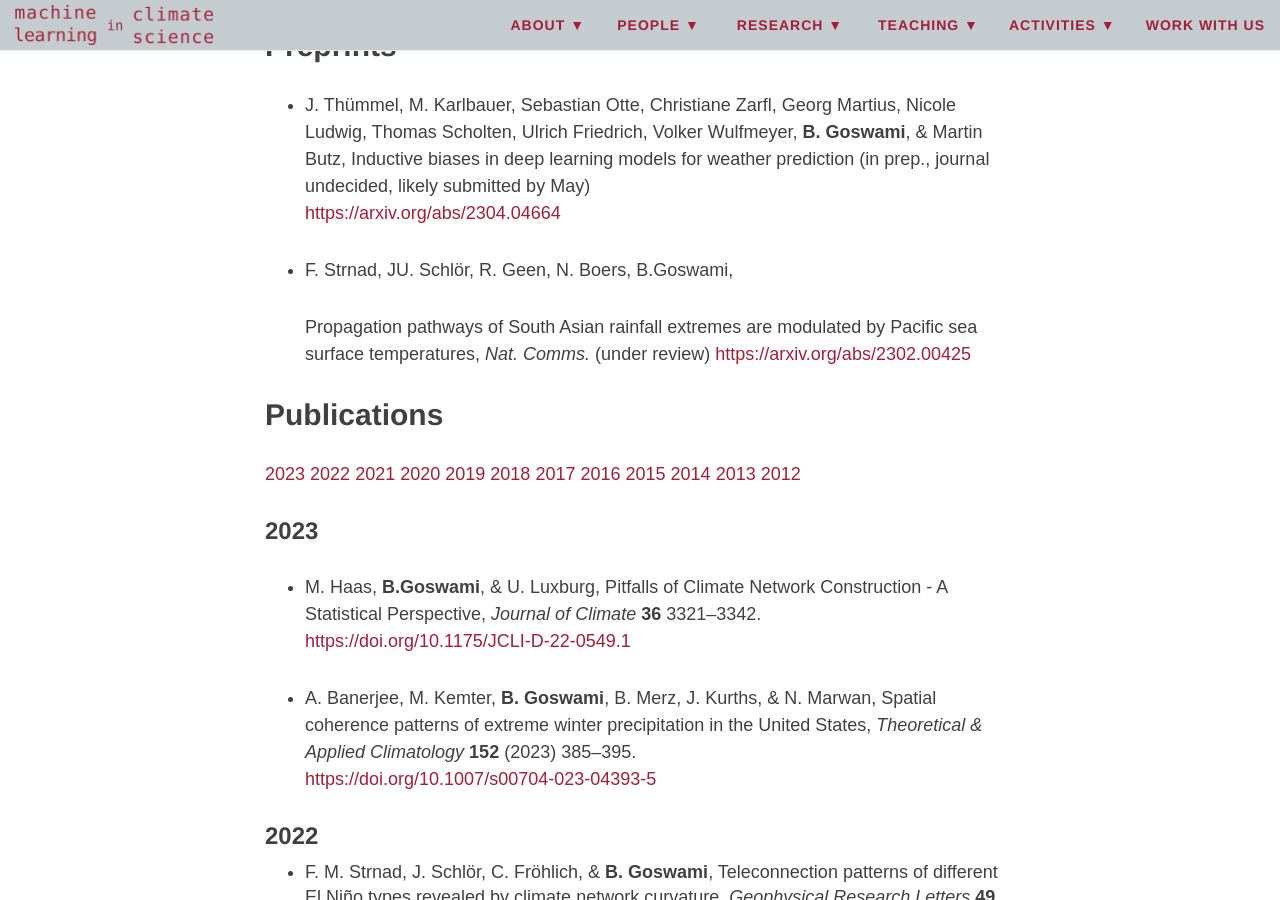
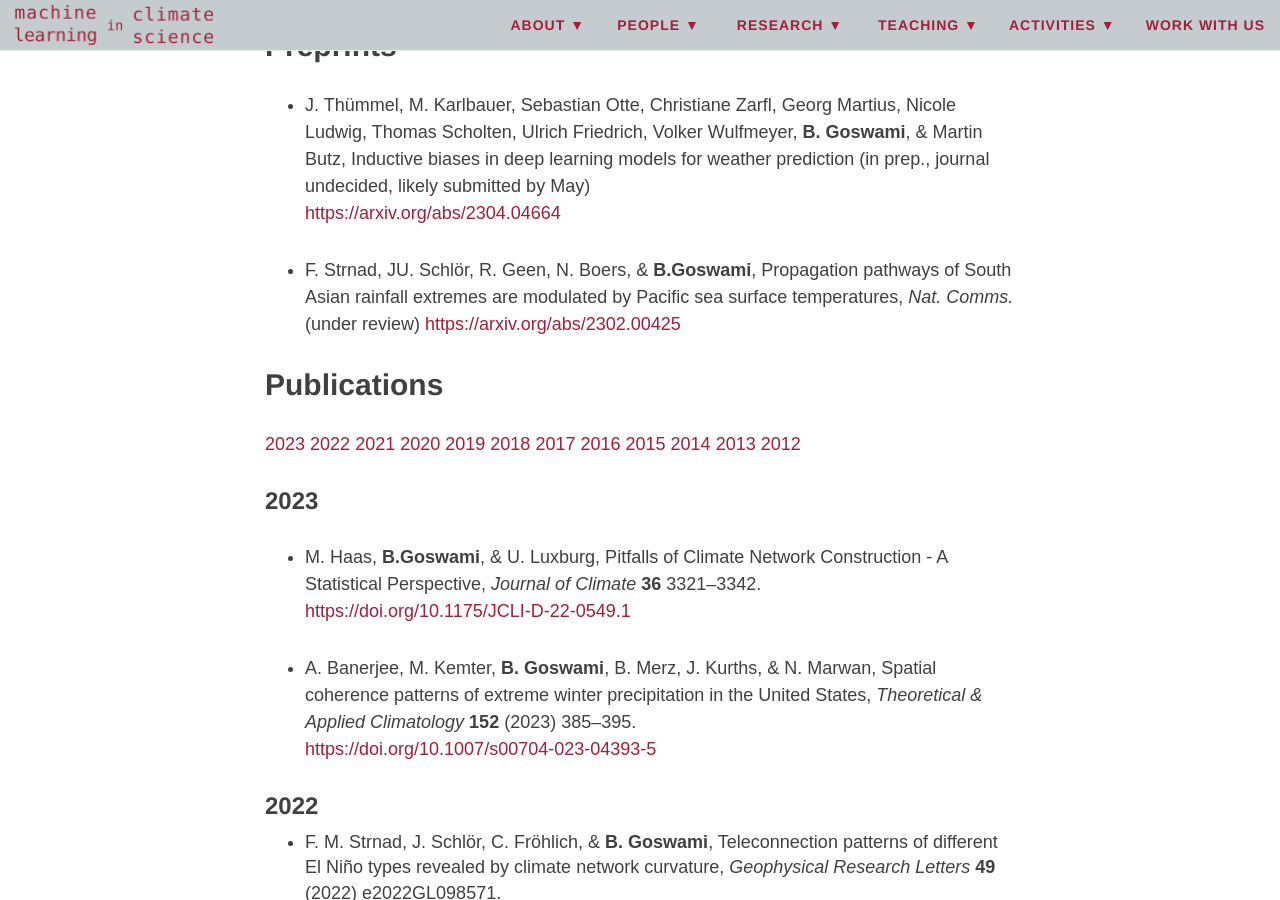
Before and after one commit to mlcs/mlcs.github.io, a Jekyll site: the page built from people/goswami.md, in a window 1280 px wide and 900 px high, scrolled down 1633 px. Built offline with Jekyll 4.4.1, drawn with Linux system fonts in a browser that asks for light colours; nearby versions of some CDN libraries.

Commit message:
update pub list (typo)

```diff
--- a/people/goswami.md
+++ b/people/goswami.md
@@ -82,8 +82,7 @@ plots](https://doi.org/10.3390/vibration2040021){:target="_blank"} and
 	(in prep., journal undecided, likely submitted by May)
 	[https://arxiv.org/abs/2304.04664](https://arxiv.org/abs/2304.04664)
 
-+	F. Strnad, JU. Schlör, R. Geen, N. Boers, B.Goswami,
-
++	F. Strnad, JU. Schlör, R. Geen, N. Boers, & **B.Goswami**,
 	Propagation pathways of South Asian rainfall extremes are modulated
 	by Pacific sea surface temperatures,
 	_Nat. Comms._
```
